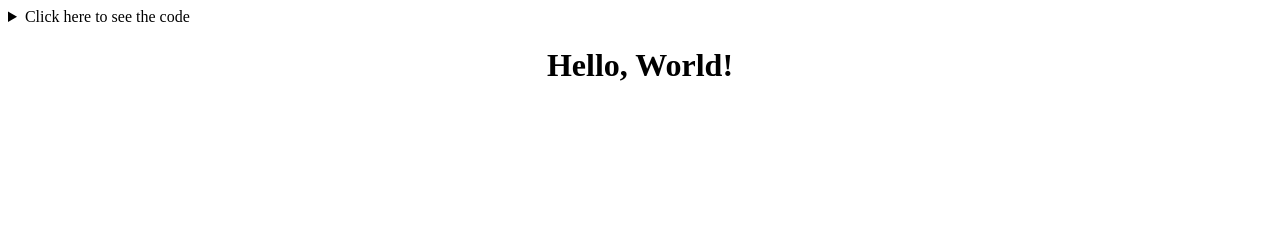
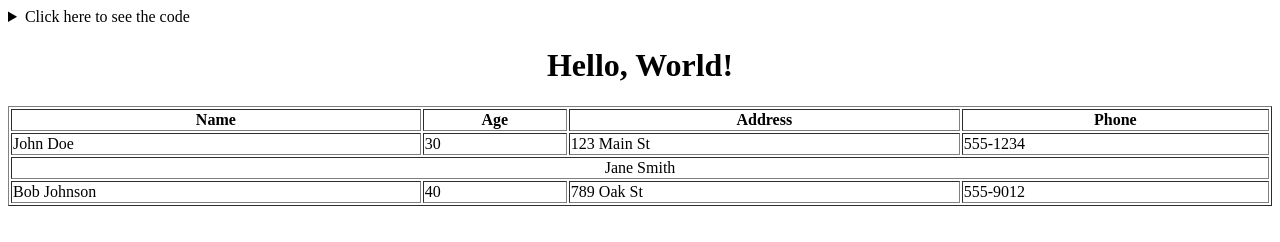
Before and after one commit to SuneraThejana/2026.10.03, a plain HTML site: page index.html in a window 1280 px wide. Drawn offline with Linux system fonts and the light colour scheme.

Commit message:
add table with user information in index.html

```diff
--- a/index.html
+++ b/index.html
@@ -40,6 +40,31 @@
 
     <center><h1>Hello, World!</h1></center>
 
+     <table border="1" width="100%">
+        <tr>
+            <th>Name</th>
+            <th>Age</th>
+            <th>Address</th>
+            <th>Phone</th>
+        </tr>
+        <tr>
+            <td>John Doe</td>
+            <td>30</td>
+            <td>123 Main St</td>
+            <td>555-1234</td>
+        </tr>
+        <tr>
+            <td colspan="4"><center>Jane Smith</center></td>
+
+        </tr>
+        <tr>
+            <td>Bob Johnson</td>
+            <td>40</td>
+            <td>789 Oak St</td>
+            <td>555-9012</td>
+        </tr>
+    </table>
+
 
 </body>
 </html>
```
